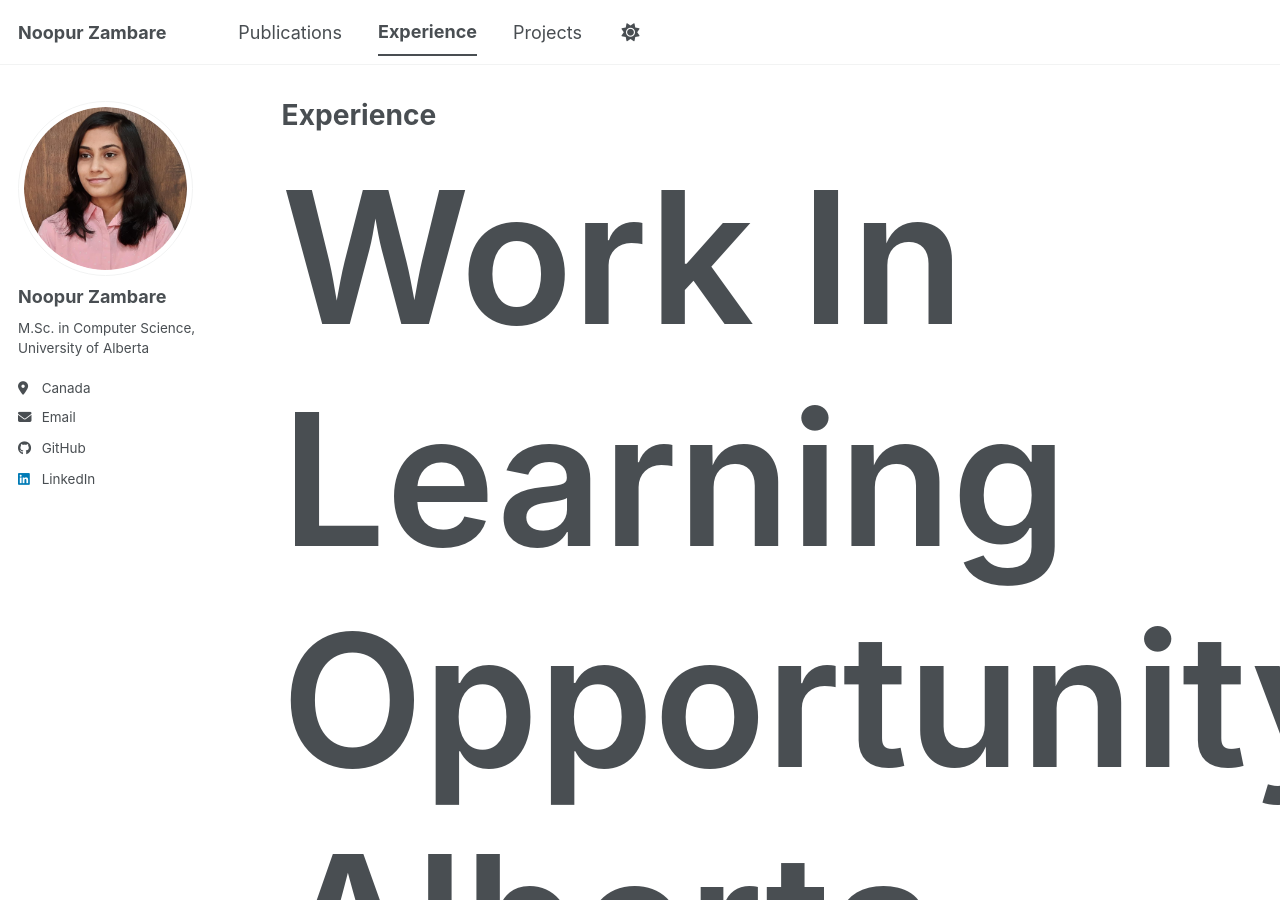
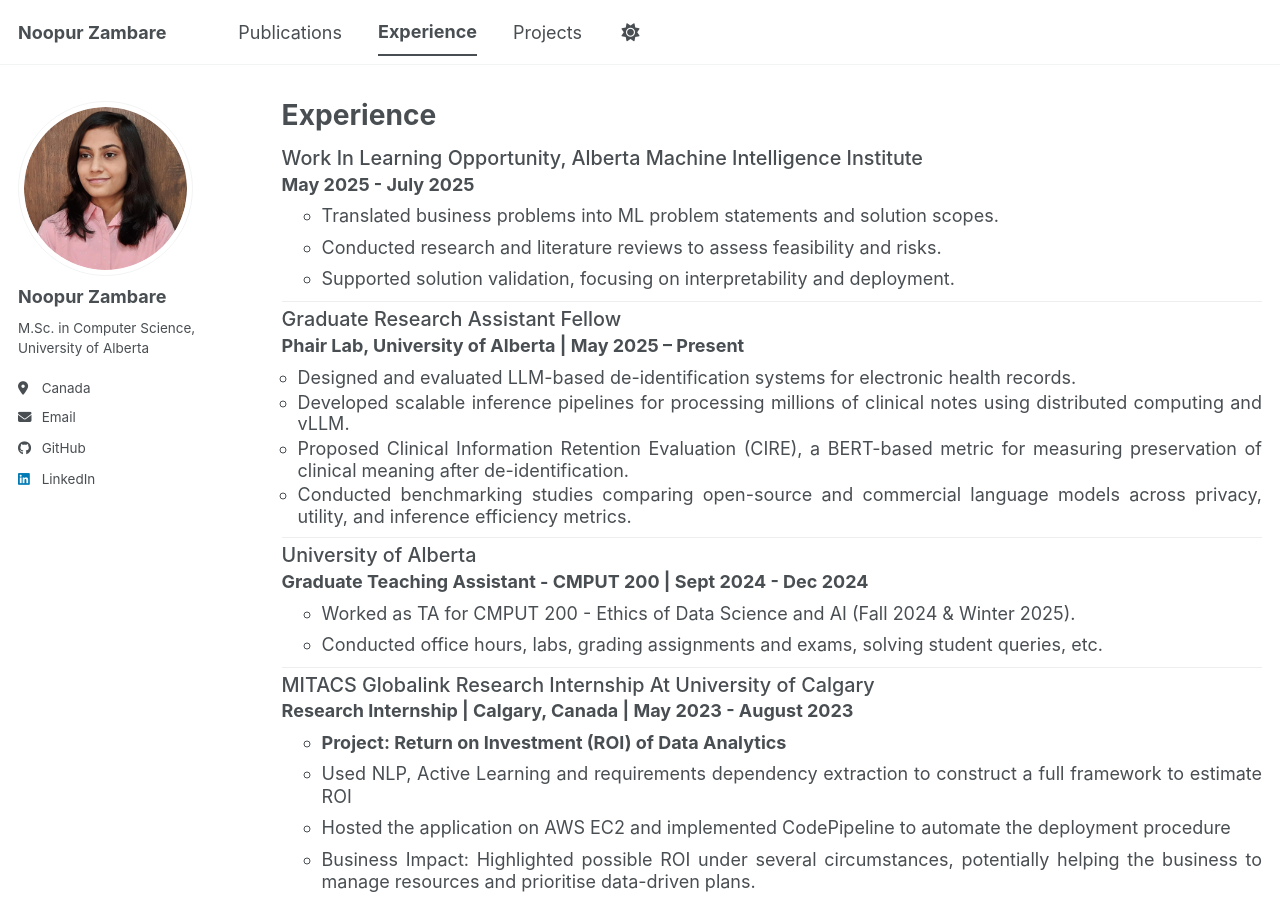
Before and after one commit to noopur-zambare/noopur-zambare.github.io, a Jekyll site: the page built from _pages/experience.html, in a window 1280 px wide and 900 px high. Built offline with Jekyll 4.4.1, drawn with Linux system fonts in a browser that asks for light colours; a script bundle is joined from its source files by our own code; library files that are not in the unit come from our copies.

Commit message:
experience updated

```diff
--- a/_pages/experience.html
+++ b/_pages/experience.html
@@ -15,7 +15,7 @@ author_profile: true
 
   <li style="margin-bottom: 10px;">
 
-    <h3 style="margin: 0 0 3px 0; font-size: 10.25em; font-weight: 600;">
+    <h3 style="margin: 0 0 3px 0; font-size: 1.1em; font-weight: 500;">
       {{ post.title }}
     </h3>
 
```
